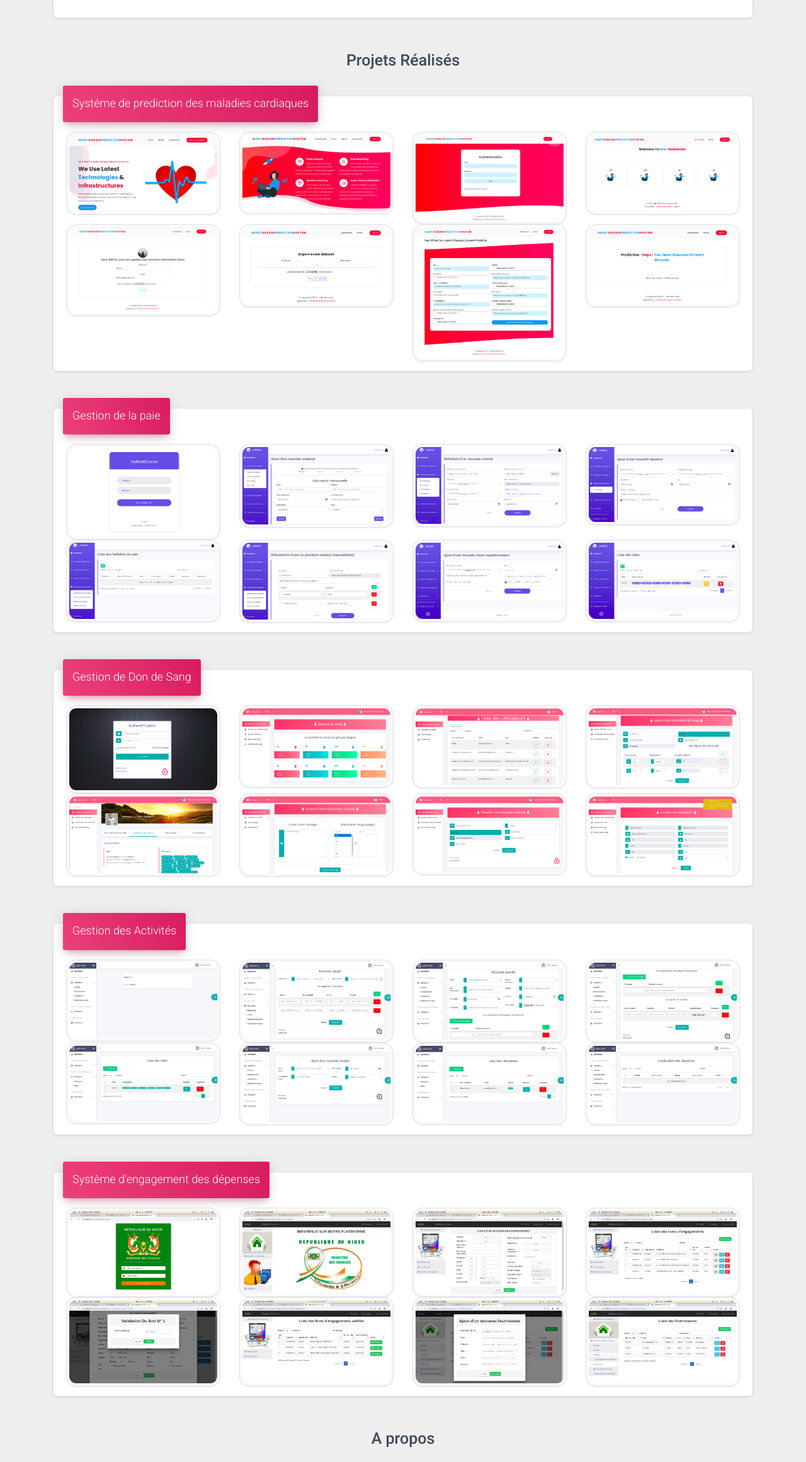
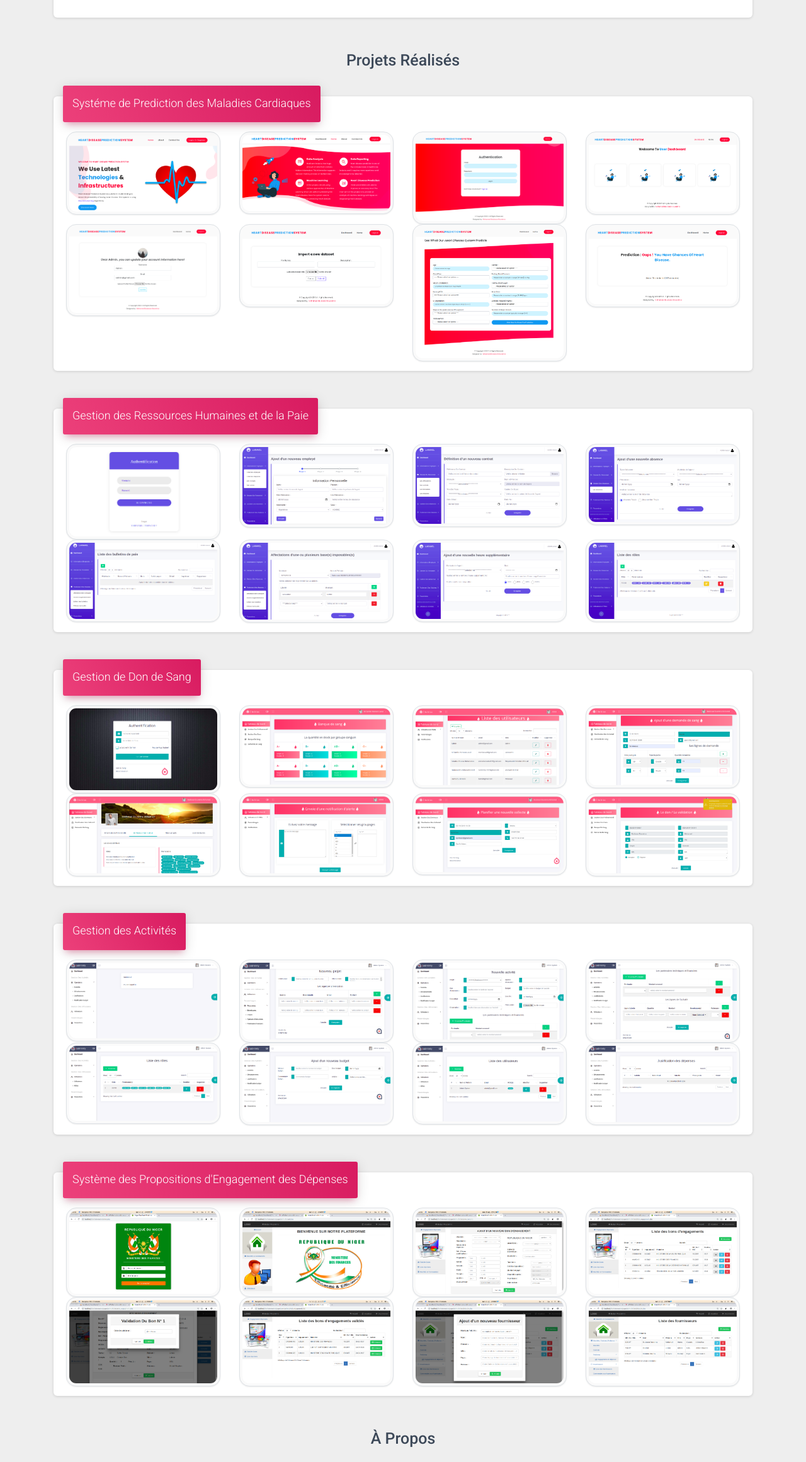
Before and after one commit to boubacarboureimamohamed/mohamed.github.io, a plain HTML site: page index.html in a window 1280 px wide. Shown: the part 1347-3669 px from the top of the page at 63% size. Drawn offline with Linux system fonts and the light colour scheme.

Commit message:
Update index.html

```diff
--- a/index.html
+++ b/index.html
@@ -223,7 +223,7 @@
                     <div class="card">
                         <div class="card-header card-header-text card-header-rose">
                             <div class="card-text">
-                                <h4 class="card-title">Systéme de prediction des maladies cardiaques</h4>
+                                <h4 class="card-title">Systéme de Prediction des Maladies Cardiaques</h4>
                             </div>
                         </div>
                         <div class="card-body">
@@ -282,7 +282,7 @@
                     <div class="card">
                         <div class="card-header card-header-text card-header-rose">
                             <div class="card-text">
-                                <h4 class="card-title">Gestion de la paie</h4>
+                                <h4 class="card-title">Gestion des Ressources Humaines et de la Paie</h4>
                             </div>
                         </div>
                         <div class="card-body">
@@ -459,7 +459,7 @@
                     <div class="card">
                         <div class="card-header card-header-text card-header-rose">
                             <div class="card-text">
-                                <h4 class="card-title">Système d'engagement des dépenses</h4>
+                                <h4 class="card-title">Système des Propositions d'Engagement des Dépenses</h4>
                             </div>
                         </div>
                         <div class="card-body">
@@ -511,7 +511,7 @@
                     </div>
                 </div>
             </div>
-            <h3 class="text-center font-weight-bold" id="about">A propos</h3>
+            <h3 class="text-center font-weight-bold" id="about">À Propos</h3>
             <div class="row">
                 <div class="col-md-7">
                     <div class="card">
```
